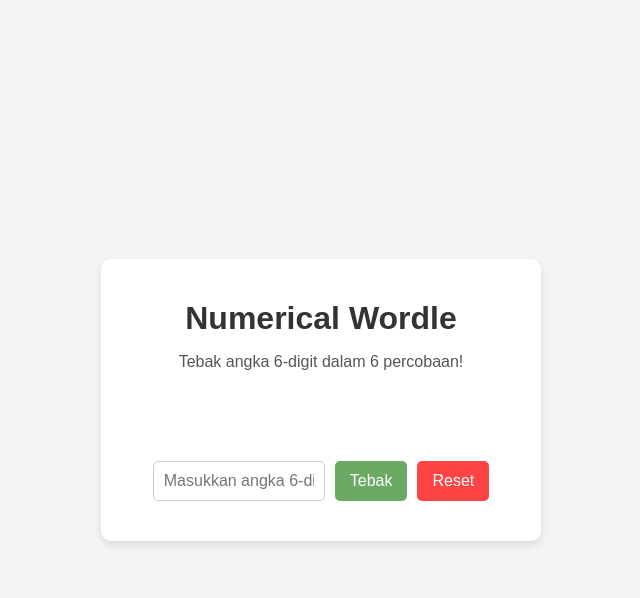
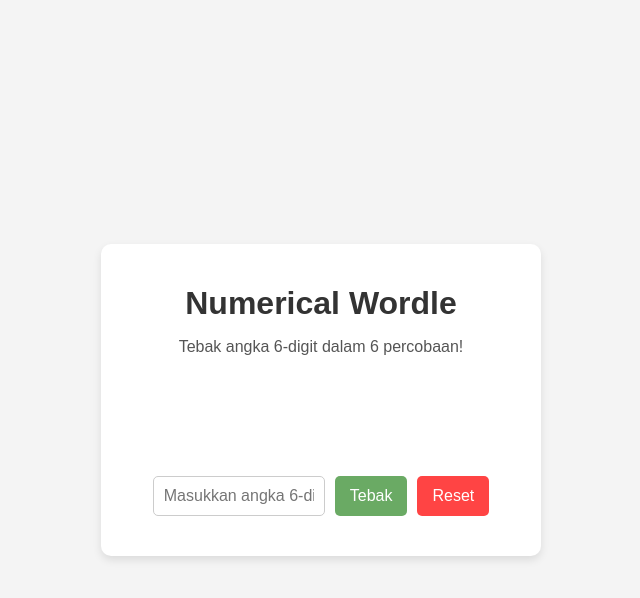
Before and after one commit to aisyahnabila/Wordle_Challenge, a plain HTML site: page index.html in a window 1280 px wide. Both pictures are taken after a click on the button "Reset". Shown: the whole page, without its empty margins (319-959 px from the left). Drawn offline with Linux system fonts and the light colour scheme.

Commit message:
feat: increase maximum attempts to 9 and add additional feedback rows

```diff
--- a/index.html
+++ b/index.html
@@ -21,6 +21,9 @@
             <div class="feedback-row" id="row-4"></div>
             <div class="feedback-row" id="row-5"></div>
             <div class="feedback-row" id="row-6"></div>
+            <div class="feedback-row" id="row-7"></div>
+            <div class="feedback-row" id="row-8"></div>
+            <div class="feedback-row" id="row-9"></div>
         </div>
 
         <!-- Input dan Tombol -->
--- a/script.js
+++ b/script.js
@@ -2,7 +2,7 @@
 (function () {
     let target = Array.from({ length: 6 }, () => Math.floor(Math.random() * 10)).join('');
     let attempts = 0;
-    const maxAttempts = 6;
+    const maxAttempts = 9; //jumlah tebakan yang bisa dimasukkan
 
     // Submit Button Event
     document.getElementById('submit-btn').addEventListener('click', () => {
@@ -84,6 +84,9 @@
             <div class="feedback-row" id="row-4"></div>
             <div class="feedback-row" id="row-5"></div>
             <div class="feedback-row" id="row-6"></div>
+            <div class="feedback-row" id="row-7"></div>
+            <div class="feedback-row" id="row-8"></div>
+            <div class="feedback-row" id="row-9"></div>
         `;
     }
 
```
Also changed, not shown: pseudo.txt.
